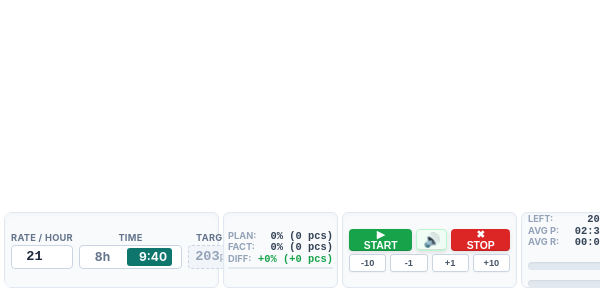
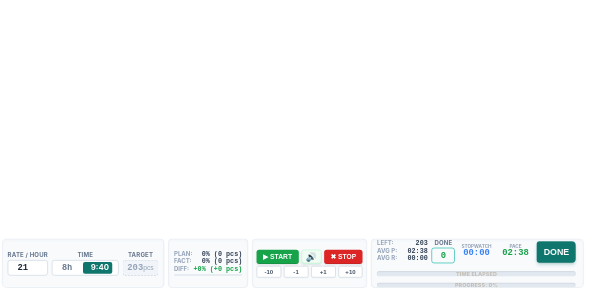
Before and after one commit to agr555/counter-app, a Next.js app: page / in a window 600 px wide. Shown: the part 500-800 px from the top of the page. Built offline with nearby package versions, Linux system fonts and the light colour scheme.

Commit message:
adaptive new5

```diff
--- a/app/widget.module.css
+++ b/app/widget.module.css
@@ -378,115 +378,43 @@
     }
   }
 
-  /* СТУПЕНЬ 2: Защита средних экранов (840px, 720px, 590px) от наползания и дыр */
-  @media (max-width: 1100px) and (min-width: 501px) {
+  /* ==========================================================================
+   2. СИСТЕМНАЯ АДАПТИВНОСТЬ ДЛЯ СРЕДНИХ И МОБИЛЬНЫХ ЭКРАНОВ
+   ========================================================================== */
+
+/* На средних экранах (около 1000px) — виджет стоит в одну линию и уменьшается на 15% */
+@media (max-width: 1100px) {
     .widgetContainer {
-      transform: scale(1);
-      display: flex;
-      flex-direction: row;
-      flex-wrap: nowrap;     /* Строго одна линия на 810px и 720px */
-      height: 76px;          /* Кнопки START/STOP и 9:40 больше не сплющатся! */
-      max-width: max-content;
-      gap: 4px;
-      padding: 0;
-      background-color: transparent;
-      border: none;
-      margin-left: auto;     /* Идеальное центрирование внутри правой зоны на 720px */
-      margin-right: 16px;
-      align-items: center;
-    }
-
-    .concaveBlock {
-      height: 100%;
-      box-sizing: border-box;
-      padding: 0 6px;
-      flex: 0 1 auto; /* Блоки прижимаются плотно по контенту, закрывая серое поле */
-    }
-
-    /* Блок 1 (Настройки): зажаты размеры, Rate не вылезет влево на 590px */
-    .blockConfig {
-      max-width: 215px;
-      min-width: 210px;
-      gap: 5px;
-    }
-
-    /* Блок 2 (План/Факт/Дифф): всегда виден, стоит плотно и компактно */
-    .blockStats {
-      min-width: 105px;
-      max-width: 115px;
-      padding: 0 4px;
-    }
-
-    /* Блок 3 (Кнопки START/STOP): возвращаем полную высоту, урезание текста ликвидировано */
-    .blockControls {
-      min-width: 165px;
-      max-width: 175px;
-      padding: 0 6px;
-    }
-
-    /* ИДЕАЛЬНЫЙ БЛОК 4 (Таймеры и DONE): жестко заблокирован, DONE никогда не уедет вправо */
-    .widgetContainer > .concaveBlock:nth-child(4) {
-      flex: 0 0 310px !important;
-      min-width: 310px !important;
-      width: 310px !important;
+      transform: scale(0.85) !important;
+      transform-origin: bottom right !important;
+      margin-right: 16px !important;
+      margin-bottom: 8px !important;
     }
   }
 
-  /* СТУПЕНЬ 3: Ультра-мобильный вид (Точка "500" и меньше) — только тут 2 ряда с Grid */
-  @media (max-width: 500px) {
-    /* Прячем Блок 2 только на мобилках из-за физических ограничений экрана телефона */
-    .widgetContainer > .concaveBlock:nth-child(2) {
-      display: none !important;
+  /* На отметке 840px и 720px — виджет плавно уменьшается на 25%, гарантируя, что ни одна кнопка не сплющится */
+  @media (max-width: 860px) {
+    .widgetContainer {
+      transform: scale(0.75) !important;
+      transform-origin: bottom right !important;
+      margin-right: 16px !important;
     }
-
-    .widgetContainer {
-      display: grid;
-      grid-template-columns: 145px 1fr; /* Колонки сужены под дисплей смартфона */
-      grid-template-rows: auto auto;
-      max-width: 340px;
-      width: 340px;
-      height: auto; /* Защита от обрезания по высоте! Контейнер растет под 2 ряда */
-      gap: 4px;
-      padding: 4px;
-      background-color: #f1f5f9;
-      border: 1px solid #cbd5e1;
-      margin-right: 12px;
-      margin-left: auto;
-    }
-
-    .concaveBlock { box-sizing: border-box; height: 76px; }
-
-    /* Блок управления (Блок 3) — Слева */
-    .blockControls {
-      grid-column: 1; grid-row: 1;
-      width: 172px !important; transform: scale(0.84); transform-origin: left center; margin-right: -27px;
-    }
-
-    /* Блок настроек (Блок 1) — Справа, перестраивается во внутренние 2 ряда */
-    .blockConfig {
-      grid-column: 2; grid-row: 1;
-      width: 122% !important; transform: scale(0.82); transform-origin: right center; padding: 4px 6px;
-    }
-
-    .blockConfig .configGrid {
-      display: grid; grid-template-columns: 1fr 1fr; grid-template-rows: auto auto; row-gap: 3px; column-gap: 4px; align-items: center; justify-content: center;
-    }
-
-    .cfgRate { grid-column: 1; grid-row: 1; }
-    .cfgTime { grid-column: 2; grid-row: 1; }
-
-    /* Target уходит на второй внутренний ряд параллельно кнопкам корректировок */
-    .cfgTarget { grid-column: span 2; grid-row: 2; flex-direction: row !important; gap: 4px; justify-content: center; align-items: center; width: 100%; }
-
-    /* Блок таймеров и DONE (Блок 4) — Ложится широким нижним этажом */
-    .widgetContainer > .concaveBlock:nth-child(4) { grid-column: span 2; grid-row: 2; width: 100% !important; }
   }
 
-  /* СТУПЕНЬ 4: Экстремально узкие телефоны (меньше 380px) */
-  @media (max-width: 380px) {
+  /* На отметке 600px и 500px — виджет становится еще компактнее (на 35%), чтобы идеально встать на экран смартфона */
+  @media (max-width: 620px) {
     .widgetContainer {
-      transform: scale(0.85);
-      transform-origin: bottom right;
-      margin-right: 4px;
+      transform: scale(0.65) !important;
+      transform-origin: bottom right !important;
+      margin-right: 12px !important;
     }
   }
+
+  /* Для самых маленьких или старых телефонов (меньше 400px) */
+  @media (max-width: 400px) {
+    .widgetContainer {
+      transform: scale(0.55) !important;
+      transform-origin: bottom right !important;
+      margin-right: 8px !important;
+    }
+  }
```
